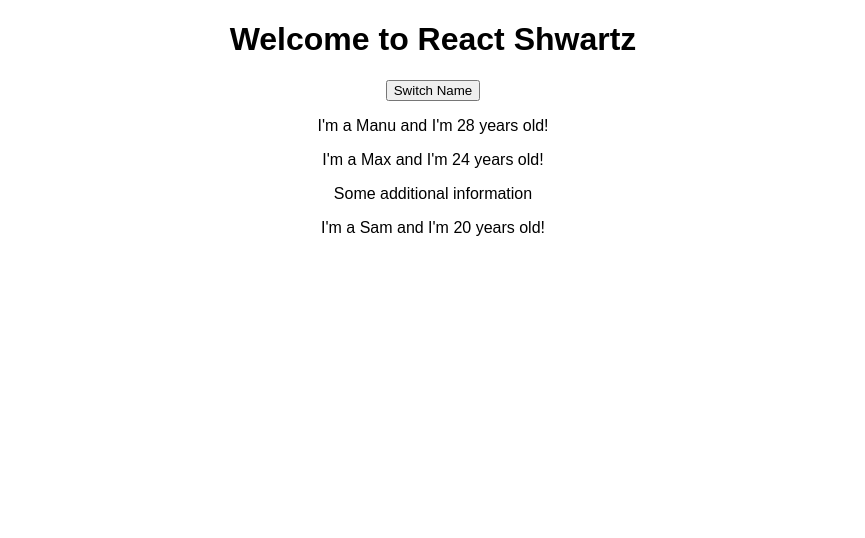
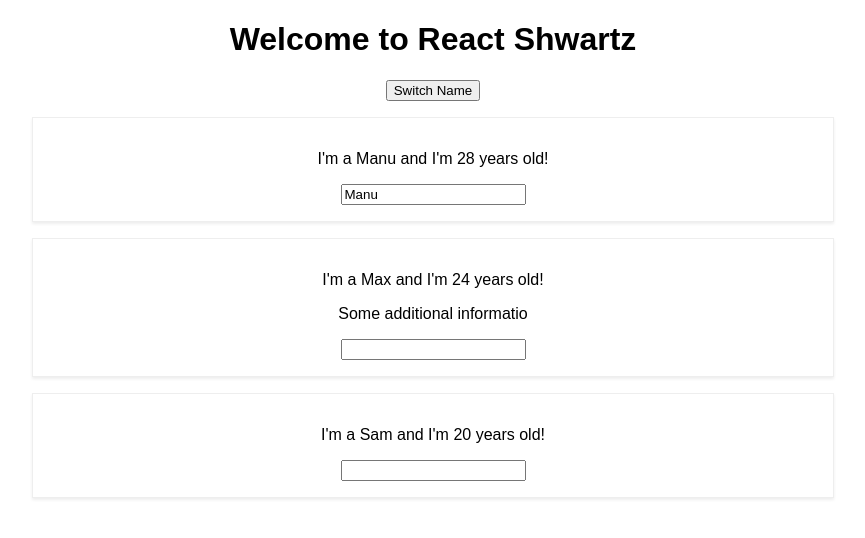
Before and after one commit to Areckyfox/ReactShwarz, a React (Create React App) app in the folder burger-schwartz/: page / in a window 1280 px wide. Shown: the top 538 px of the page, without its empty margins (207-1072 px from the left). Built offline with nearby package versions, Linux system fonts and the light colour scheme.

Commit message:
before first test

```diff
--- a/burger-schwartz/src/App.js
+++ b/burger-schwartz/src/App.js
@@ -1,5 +1,6 @@
 import React, { Component } from "react";
 import "./App.css";
+import "./Person/Person.css";
 import Person from "./Person/Person";
 
 class App extends Component {
@@ -19,6 +20,15 @@
       ]
     });
   };
+  nameChangeHandler = event => {
+    this.setState({
+      persons: [
+        { name: event.target.value, age: "28" },
+        { name: "Max", age: "24" },
+        { name: "Sam", age: "99" }
+      ]
+    });
+  }
   render() {
     return (
       <div className="App">
@@ -29,13 +39,15 @@
         <Person
           name={this.state.persons[0].name}
           age={this.state.persons[0].age}
+          value = {this.state.persons[0].name}
         />
         <Person
           name={this.state.persons[1].name}
           age={this.state.persons[1].age}
           click={() => this.switchNameHandler("Szczałkom")}
+          changed={this.nameChangeHandler}
         >
-          Some additional information
+          Some additional informatio
         </Person>
         <Person
           name={this.state.persons[2].name}
--- /dev/null
+++ b/burger-schwartz/src/Person/Person.css
@@ -0,0 +1,8 @@
+.person {
+    width: 60% ;
+    margin: 16px auto;
+    border: 1px solid #eee;
+    box-shadow: 0 2px 3px #eee;
+    padding: 16px;
+    text-align: center;
+}
--- a/burger-schwartz/src/Person/Person.js
+++ b/burger-schwartz/src/Person/Person.js
@@ -1,13 +1,14 @@
 import React from "react";
 
 const person = props => {
-  const { name, age, click, children } = props;
+  const { name, age, click, children, changed, value } = props;
   return (
-    <div>
+    <div className= "person">
       <p onClick={click}>
         I'm a {name} and I'm {age} years old!{" "}
       </p>
       <p>{children}</p>
+      <input type="text" onChange={changed} value={value} />
     </div>
   );
 };
```
